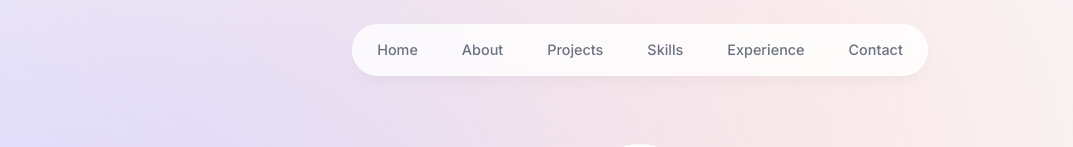
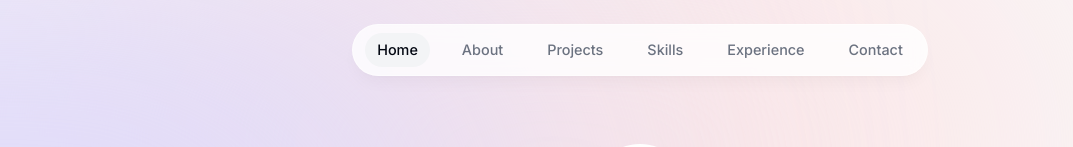
Before and after one commit to JoshuaM195/Portfolio3.0, a Next.js app: page / in a window 1280 px wide. Shown: the top 147 px of the page, without its empty margins (0-1073 px from the left). Built offline with nearby package versions, Linux system fonts and the light colour scheme.

Commit message:
headerAnimationFix

```diff
--- a/src/app/layout.tsx
+++ b/src/app/layout.tsx
@@ -7,7 +7,7 @@
 export const metadata = {
   title: "Joshua Mathew | Personal Portfolio",
   description:
-    "Joshua is a college student breaking into the sofware engeering field.",
+    "Joshua is a college student breaking into the software engeering field.",
 };
 
 export default function RootLayout({
--- a/src/components/header.tsx
+++ b/src/components/header.tsx
@@ -1,11 +1,13 @@
 "use client";
 
-import React from "react";
+import React, { useState } from "react";
 import { motion } from "framer-motion";
 import { links } from "@/lib/data";
 import Link from "next/link";
+import clsx from "clsx";
 
 export default function Header() {
+  const [activeSection, setActiveSection] = useState("Home");
   return (
     <header className="z-[999] relative">
       <motion.div
@@ -18,16 +20,34 @@
         <ul className="flex w-[22rem] flex-wrap items-center justify-center gap-y-1 text-[0.9rem] font-medium text-gray-500 sm:w[initial] sm:flex-nowrap sm:gap-5">
           {links.map((link) => (
             <motion.li
-              className="h-3/4 flex items-center justify-center"
+              className="h-3/4 flex items-center justify-center relative"
               key={link.hash}
               initial={{ y: -100, opacity: 0 }}
               animate={{ y: 0, opacity: 1 }}
             >
               <Link
-                className="flex w-full items-center justify-center px-3 py-3 hover:text-gray-950 transition"
+                className={clsx(
+                  "flex w-full items-center justify-center px-3 py-3 hover:text-gray-950 transition",
+                  {
+                    "text-gray-950": activeSection === link.name,
+                  }
+                )}
                 href={link.hash}
+                onClick={() => setActiveSection(link.name)}
               >
                 {link.name}
+
+                {link.name === activeSection && (
+                  <motion.span
+                    className="bg-gray-100 rounded-full absolute inset-0 -z-10"
+                    layoutId="activeSection"
+                    transition={{
+                      type: "spring",
+                      stiffness: 380,
+                      damping: 30,
+                    }}
+                  ></motion.span>
+                )}
               </Link>
             </motion.li>
           ))}
```
